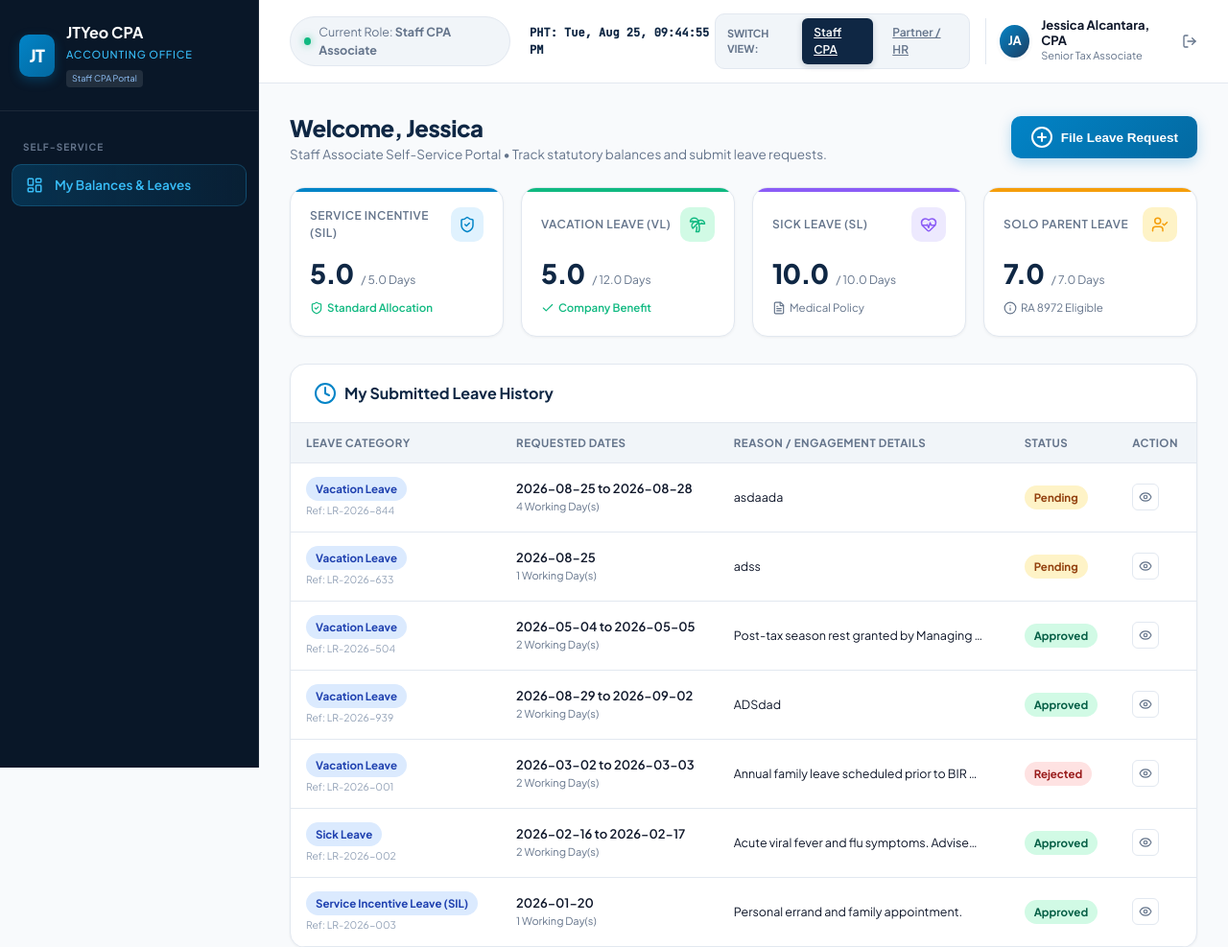
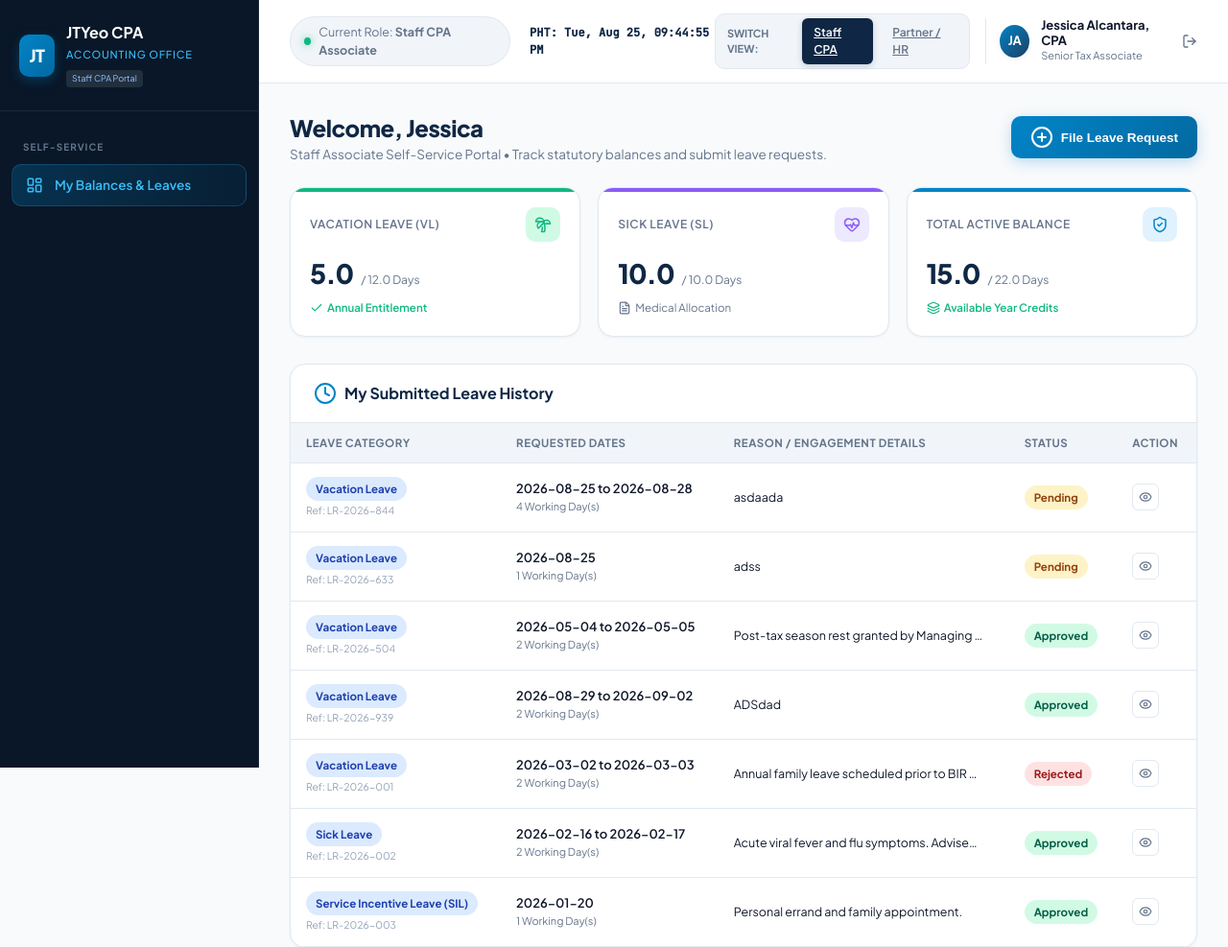
Before and after one commit to ggaaiiaaaaaa/leave-management, a PHP site: page /staff_dashboard.php in a window 1280 px wide. Shown: the top 987 px of the page at 96% size. Run offline with PHP 8.4, Linux system fonts and the light colour scheme; the visitor is signed in with stand-in values (Sample User, id 1); data comes from the database, SQL or seed files in the repository.

Commit message:
Remove SIL from KPI summary cards for both Staff and Admin dashboards

```diff
--- a/admin_dashboard.php
+++ b/admin_dashboard.php
@@ -204,9 +204,9 @@ $allUsers = $allUsersStmt->fetchAll();
             </div>
 
             <div class="kpi-card green">
-              <div class="kpi-header"><span class="kpi-label">Service Incentive (SIL)</span><div class="kpi-icon"><i data-lucide="shield-check"></i></div></div>
-              <div class="kpi-value-row"><span class="kpi-value">5.0d</span><span class="kpi-sub">Standard</span></div>
-              <div class="kpi-footer positive"><i data-lucide="shield-check" style="width:14px;height:14px;"></i><span>Standard Allocation</span></div>
+              <div class="kpi-header"><span class="kpi-label">Approved Applications</span><div class="kpi-icon"><i data-lucide="check-circle-2"></i></div></div>
+              <div class="kpi-value-row"><span class="kpi-value"><?= count(array_filter($leaveRequests, fn($r) => $r['status'] === 'Approved')) ?></span><span class="kpi-sub">Approved</span></div>
+              <div class="kpi-footer positive"><i data-lucide="check" style="width:14px;height:14px;"></i><span>Recorded Leaves</span></div>
             </div>
 
             <div class="kpi-card purple">
--- a/staff_dashboard.php
+++ b/staff_dashboard.php
@@ -191,21 +191,6 @@ $leaveRequests = $leaveReqStmt->fetchAll();
 
           <!-- KPI Summary Cards -->
           <div class="kpi-grid">
-            <div class="kpi-card blue">
-              <div class="kpi-header">
-                <span class="kpi-label">Service Incentive (SIL)</span>
-                <div class="kpi-icon"><i data-lucide="shield-check"></i></div>
-              </div>
-              <div class="kpi-value-row">
-                <span class="kpi-value"><?= number_format($silBalance, 1) ?></span>
-                <span class="kpi-sub">/ 5.0 Days</span>
-              </div>
-              <div class="kpi-footer positive">
-                <i data-lucide="shield-check" style="width: 14px; height: 14px;"></i>
-                <span>Standard Allocation</span>
-              </div>
-            </div>
-
             <div class="kpi-card green">
               <div class="kpi-header">
                 <span class="kpi-label">Vacation Leave (VL)</span>
@@ -217,7 +202,7 @@ $leaveRequests = $leaveReqStmt->fetchAll();
               </div>
               <div class="kpi-footer positive">
                 <i data-lucide="check" style="width: 14px; height: 14px;"></i>
-                <span>Company Benefit</span>
+                <span>Annual Entitlement</span>
               </div>
             </div>
 
@@ -232,22 +217,22 @@ $leaveRequests = $leaveReqStmt->fetchAll();
               </div>
               <div class="kpi-footer neutral">
                 <i data-lucide="file-text" style="width: 14px; height: 14px;"></i>
-                <span>Medical Policy</span>
+                <span>Medical Allocation</span>
               </div>
             </div>
 
-            <div class="kpi-card amber">
+            <div class="kpi-card blue">
               <div class="kpi-header">
-                <span class="kpi-label">Solo Parent Leave</span>
-                <div class="kpi-icon"><i data-lucide="user-check"></i></div>
+                <span class="kpi-label">Total Active Balance</span>
+                <div class="kpi-icon"><i data-lucide="shield-check"></i></div>
               </div>
               <div class="kpi-value-row">
-                <span class="kpi-value"><?= number_format($splBalance, 1) ?></span>
-                <span class="kpi-sub">/ 7.0 Days</span>
+                <span class="kpi-value"><?= number_format($vlBalance + $slBalance, 1) ?></span>
+                <span class="kpi-sub">/ 22.0 Days</span>
               </div>
-              <div class="kpi-footer neutral">
-                <i data-lucide="info" style="width: 14px; height: 14px;"></i>
-                <span>RA 8972 Eligible</span>
+              <div class="kpi-footer positive">
+                <i data-lucide="layers" style="width: 14px; height: 14px;"></i>
+                <span>Available Year Credits</span>
               </div>
             </div>
           </div>
--- a/style.css
+++ b/style.css
@@ -509,7 +509,7 @@ body {
 /* KPI Summary Cards */
 .kpi-grid {
   display: grid;
-  grid-template-columns: repeat(4, 1fr);
+  grid-template-columns: repeat(auto-fit, minmax(220px, 1fr));
   gap: 18px;
   margin-bottom: 28px;
 }
```
